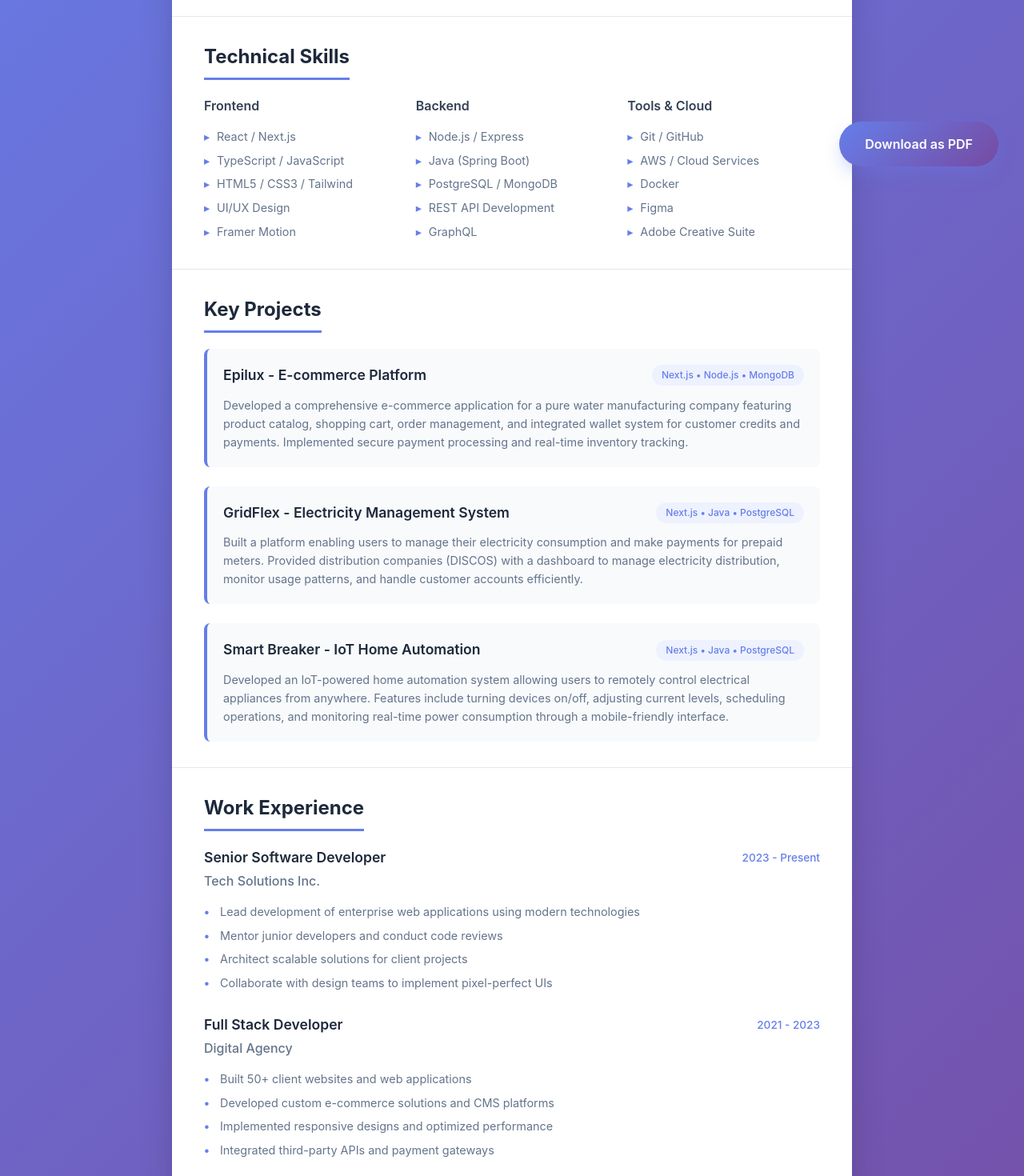
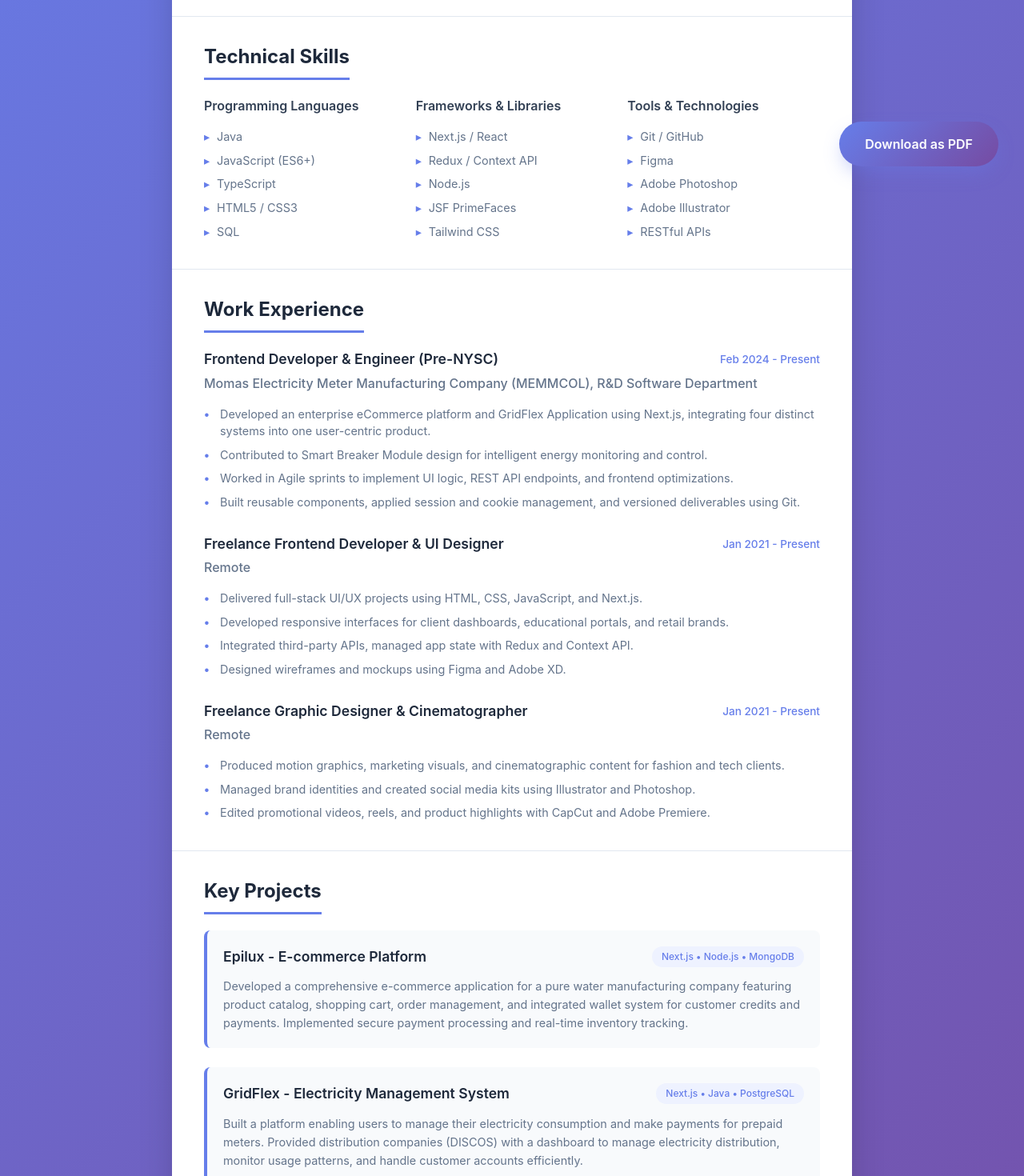
Before and after one commit to Adedara-samuel/SAPOK-Portfolio, a Next.js app: page /cv in a window 1280 px wide. Shown: the part 560-2030 px from the top of the page at 80% size. Built offline with nearby package versions, Linux system fonts and the light colour scheme.

Commit message:
Update CV with actual work experience, education and skills

```diff
--- a/src/app/cv/page.tsx
+++ b/src/app/cv/page.tsx
@@ -46,35 +46,81 @@ export default function CVPage() {
           <h2>Technical Skills</h2>
           <div className="skills-grid">
             <div className="skill-category">
-              <h3>Frontend</h3>
+              <h3>Programming Languages</h3>
               <ul>
-                <li>React / Next.js</li>
-                <li>TypeScript / JavaScript</li>
-                <li>HTML5 / CSS3 / Tailwind</li>
-                <li>UI/UX Design</li>
-                <li>Framer Motion</li>
+                <li>Java</li>
+                <li>JavaScript (ES6+)</li>
+                <li>TypeScript</li>
+                <li>HTML5 / CSS3</li>
+                <li>SQL</li>
               </ul>
             </div>
             <div className="skill-category">
-              <h3>Backend</h3>
+              <h3>Frameworks & Libraries</h3>
               <ul>
-                <li>Node.js / Express</li>
-                <li>Java (Spring Boot)</li>
-                <li>PostgreSQL / MongoDB</li>
-                <li>REST API Development</li>
-                <li>GraphQL</li>
+                <li>Next.js / React</li>
+                <li>Redux / Context API</li>
+                <li>Node.js</li>
+                <li>JSF PrimeFaces</li>
+                <li>Tailwind CSS</li>
               </ul>
             </div>
             <div className="skill-category">
-              <h3>Tools & Cloud</h3>
+              <h3>Tools & Technologies</h3>
               <ul>
                 <li>Git / GitHub</li>
-                <li>AWS / Cloud Services</li>
-                <li>Docker</li>
                 <li>Figma</li>
-                <li>Adobe Creative Suite</li>
+                <li>Adobe Photoshop</li>
+                <li>Adobe Illustrator</li>
+                <li>RESTful APIs</li>
               </ul>
             </div>
+          </div>
+        </section>
+
+        {/* Experience */}
+        <section className="cv-section">
+          <h2>Work Experience</h2>
+
+          <div className="experience-item">
+            <div className="experience-header">
+              <h3>Frontend Developer & Engineer (Pre-NYSC)</h3>
+              <span className="period">Feb 2024 - Present</span>
+            </div>
+            <p className="company">Momas Electricity Meter Manufacturing Company (MEMMCOL), R&D Software Department</p>
+            <ul>
+              <li>Developed an enterprise eCommerce platform and GridFlex Application using Next.js, integrating four distinct systems into one user-centric product.</li>
+              <li>Contributed to Smart Breaker Module design for intelligent energy monitoring and control.</li>
+              <li>Worked in Agile sprints to implement UI logic, REST API endpoints, and frontend optimizations.</li>
+              <li>Built reusable components, applied session and cookie management, and versioned deliverables using Git.</li>
+            </ul>
+          </div>
+
+          <div className="experience-item">
+            <div className="experience-header">
+              <h3>Freelance Frontend Developer & UI Designer</h3>
+              <span className="period">Jan 2021 - Present</span>
+            </div>
+            <p className="company">Remote</p>
+            <ul>
+              <li>Delivered full-stack UI/UX projects using HTML, CSS, JavaScript, and Next.js.</li>
+              <li>Developed responsive interfaces for client dashboards, educational portals, and retail brands.</li>
+              <li>Integrated third-party APIs, managed app state with Redux and Context API.</li>
+              <li>Designed wireframes and mockups using Figma and Adobe XD.</li>
+            </ul>
+          </div>
+
+          <div className="experience-item">
+            <div className="experience-header">
+              <h3>Freelance Graphic Designer & Cinematographer</h3>
+              <span className="period">Jan 2021 - Present</span>
+            </div>
+            <p className="company">Remote</p>
+            <ul>
+              <li>Produced motion graphics, marketing visuals, and cinematographic content for fashion and tech clients.</li>
+              <li>Managed brand identities and created social media kits using Illustrator and Photoshop.</li>
+              <li>Edited promotional videos, reels, and product highlights with CapCut and Adobe Premiere.</li>
+            </ul>
           </div>
         </section>
 
@@ -119,49 +165,16 @@ export default function CVPage() {
           </div>
         </section>
 
-        {/* Experience */}
-        <section className="cv-section">
-          <h2>Work Experience</h2>
-
-          <div className="experience-item">
-            <div className="experience-header">
-              <h3>Senior Software Developer</h3>
-              <span className="period">2023 - Present</span>
-            </div>
-            <p className="company">Tech Solutions Inc.</p>
-            <ul>
-              <li>Lead development of enterprise web applications using modern technologies</li>
-              <li>Mentor junior developers and conduct code reviews</li>
-              <li>Architect scalable solutions for client projects</li>
-              <li>Collaborate with design teams to implement pixel-perfect UIs</li>
-            </ul>
-          </div>
-
-          <div className="experience-item">
-            <div className="experience-header">
-              <h3>Full Stack Developer</h3>
-              <span className="period">2021 - 2023</span>
-            </div>
-            <p className="company">Digital Agency</p>
-            <ul>
-              <li>Built 50+ client websites and web applications</li>
-              <li>Developed custom e-commerce solutions and CMS platforms</li>
-              <li>Implemented responsive designs and optimized performance</li>
-              <li>Integrated third-party APIs and payment gateways</li>
-            </ul>
-          </div>
-        </section>
-
         {/* Education */}
         <section className="cv-section">
           <h2>Education</h2>
 
           <div className="education-item">
             <div className="education-header">
-              <h3>Computer Science / Software Engineering</h3>
-              <span className="period">2018 - 2022</span>
+              <h3>Bachelor of Science in Computer Science</h3>
+              <span className="period">November 29, 2024</span>
             </div>
-            <p className="institution">University of Lagos</p>
+            <p className="institution">Bamidele Olumilua University of Education, Science & Technology, Ikere Ekiti</p>
           </div>
         </section>
 
@@ -170,9 +183,9 @@ export default function CVPage() {
           <h2>Achievements</h2>
           <ul className="achievements-list">
             <li>Successfully delivered 60+ projects for clients across various industries</li>
-            <li>Developed innovative solutions for energy management and IoT applications</li>
+            <li>Developed innovative solutions for energy management and IoT applications (GridFlex, Smart Breaker)</li>
+            <li>Created enterprise e-commerce platform with wallet integration (Epilux)</li>
             <li>Recognized for exceptional UI/UX design and user experience</li>
-            <li>Maintained 98% client satisfaction rate</li>
           </ul>
         </section>
       </div>
```
